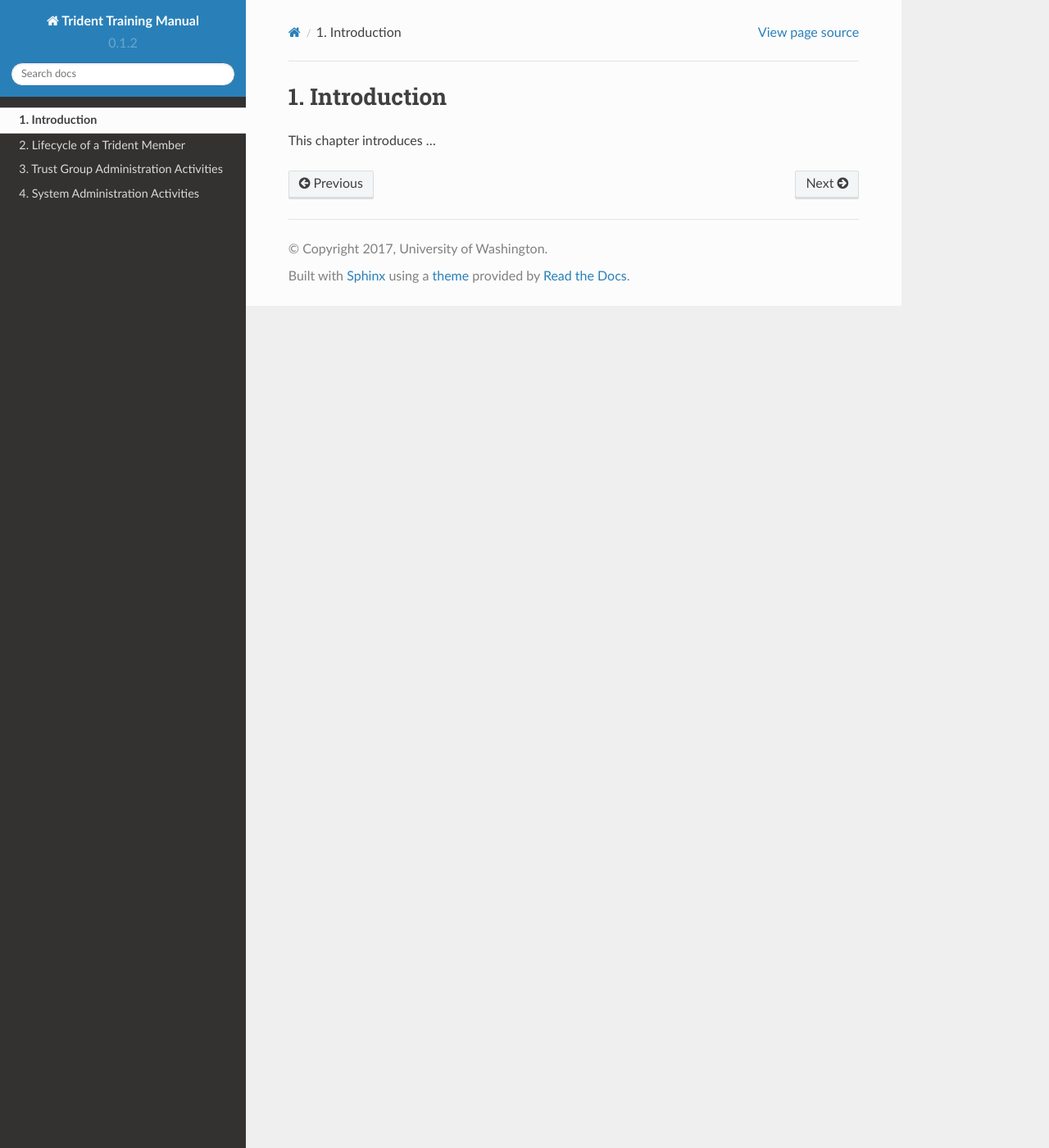
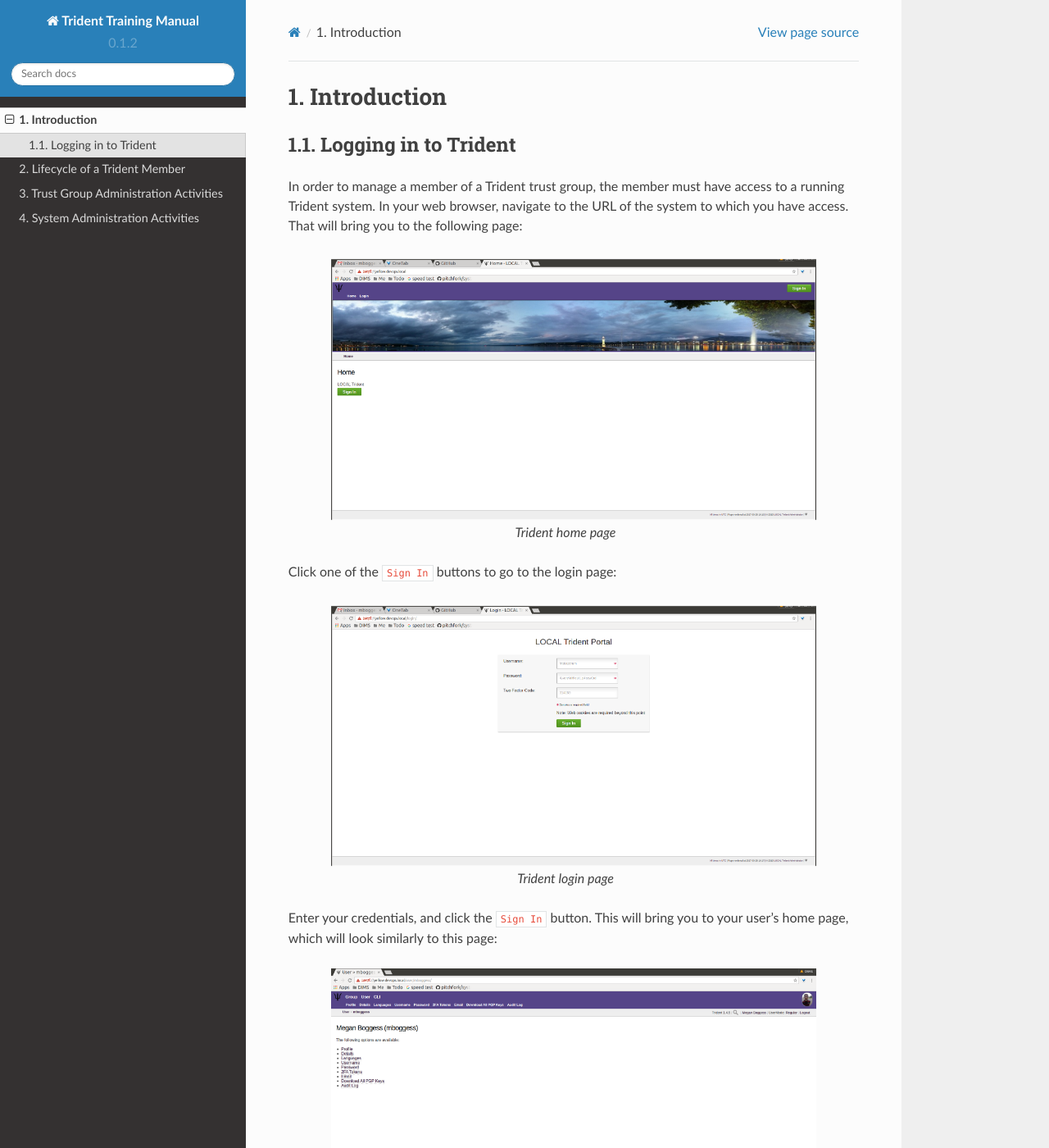
Before and after one commit to uw-dims/trident-training-manual, a Sphinx documentation site: the page built from docs/source/introduction.rst, in a window 1280 px wide and 1400 px high. Shown: the whole window at 82% size. Built offline with Sphinx 7.4.7 and the Read the Docs theme 2.0.0, drawn with Linux system fonts in a browser that asks for light colours; pages that are not in the unit, such as notebooks, are missing from menus.

Commit message:
Move login steps to introduction.

```diff
--- a/docs/source/introduction.rst
+++ b/docs/source/introduction.rst
@@ -3,10 +3,47 @@
 Introduction
 ============
 
-This chapter introduces ...
-
 .. todo::
 
-   Fill out this section.
+   Introduce this better.
 
 ..
+
+Logging in to Trident
+---------------------
+
+In order to manage a member of a Trident trust group, the
+member must have access to a running Trident system. In your
+web browser, navigate to the URL of the system to which you
+have access. That will bring you to the following page:
+
+.. figure:: images/trident/trident-home-page.png
+       :width: 85%
+       :align: center
+
+       Trident home page
+
+..
+
+Click one of the ``Sign In`` buttons to go to the login
+page:
+
+.. figure:: images/trident/trident-login-page.png
+       :width: 85%
+       :align: center
+
+       Trident login page
+
+..
+
+Enter your credentials, and click the ``Sign In`` button.
+This will bring you to your user's home page, which will
+look similarly to this page:
+
+.. figure:: images/trident/user-logged-in.png
+       :width: 85%
+       :align: center
+
+       User logged in
+
+..
```
